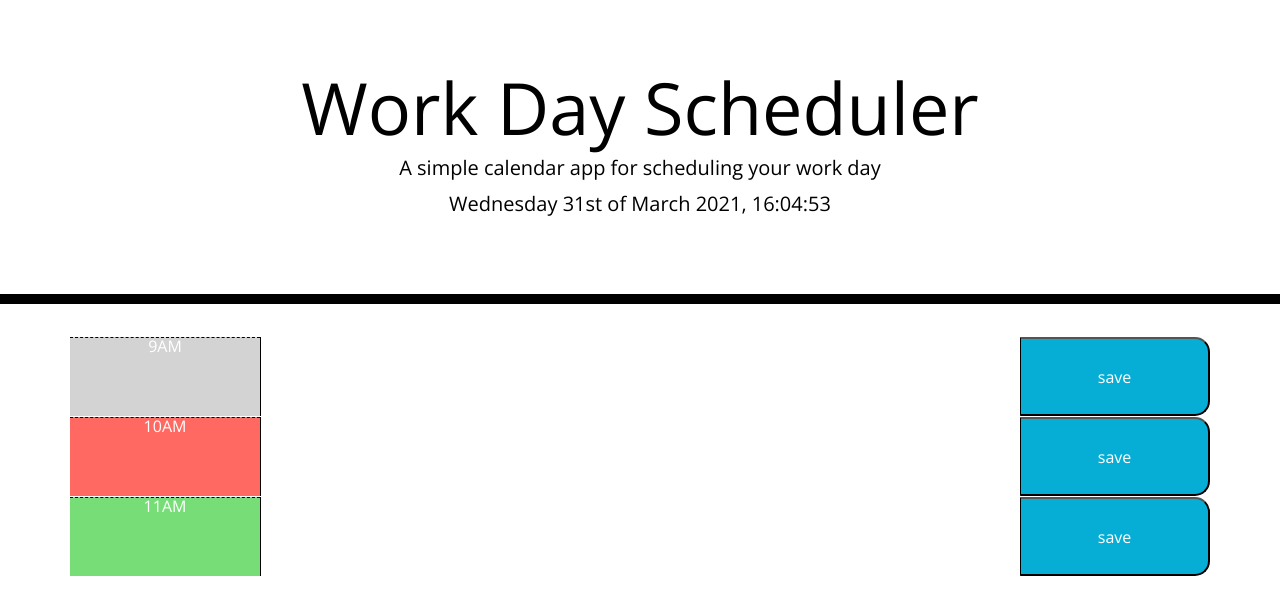
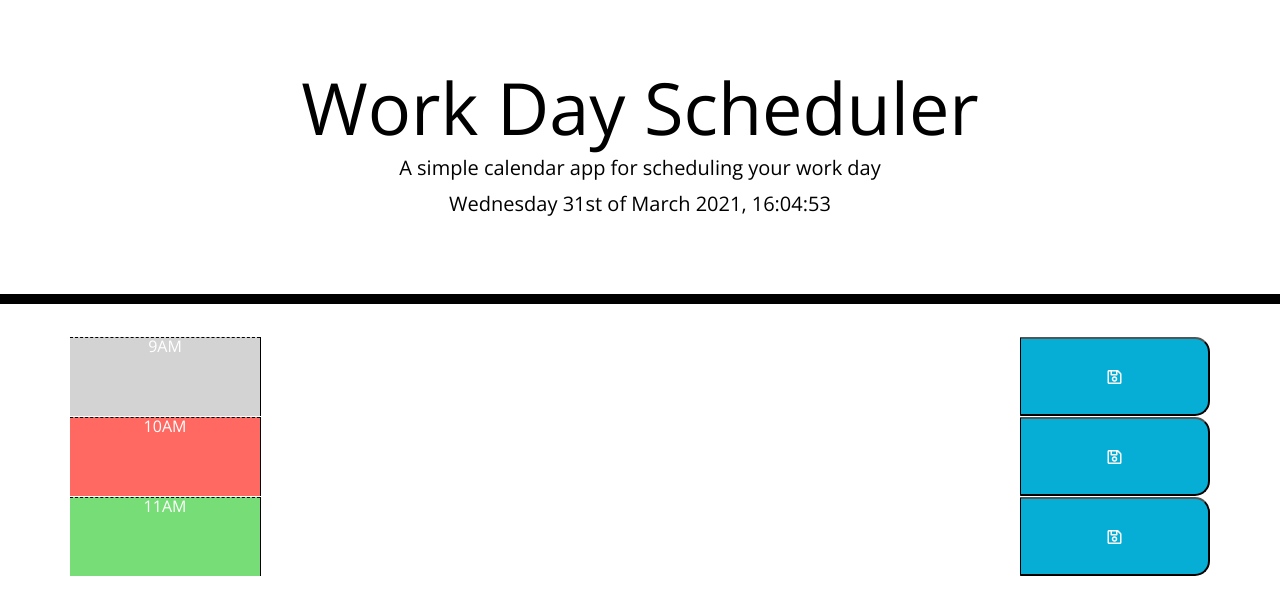
Before and after one commit to SoumeyaH/daily_work_scheduler, a plain HTML site: page index.html in a window 1280 px wide. Drawn offline with nearby package versions, Linux system fonts and the light colour scheme.

Commit message:
changed button placeholder text to save icon

```diff
--- a/index.html
+++ b/index.html
@@ -32,17 +32,17 @@
       <div class="row time-block">
         <div class="col-md-2 hour past">9AM</div>
         <textarea class="col-md-8"></textarea>
-        <button class="col-md-2 saveBtn">save</button>
+        <button class="col-md-2 saveBtn"><i class="far fa-save"></i></button>
       </div>
       <div class="row time-block">
         <div class="col-md-2 hour present">10AM</div>
         <textarea class="col-md-8"></textarea>
-        <button class="col-md-2 saveBtn">save</button>
+        <button class="col-md-2 saveBtn"><i class="far fa-save"></i></button>
       </div>
       <div class="row time-block">
         <div class="col-md-2 hour future">11AM</div>
         <textarea class="col-md-8"></textarea>
-        <button class="col-md-2 saveBtn">save</button>
+        <button class="col-md-2 saveBtn"><i class="far fa-save"></i></button>
       </div>
     </div>
 
```
